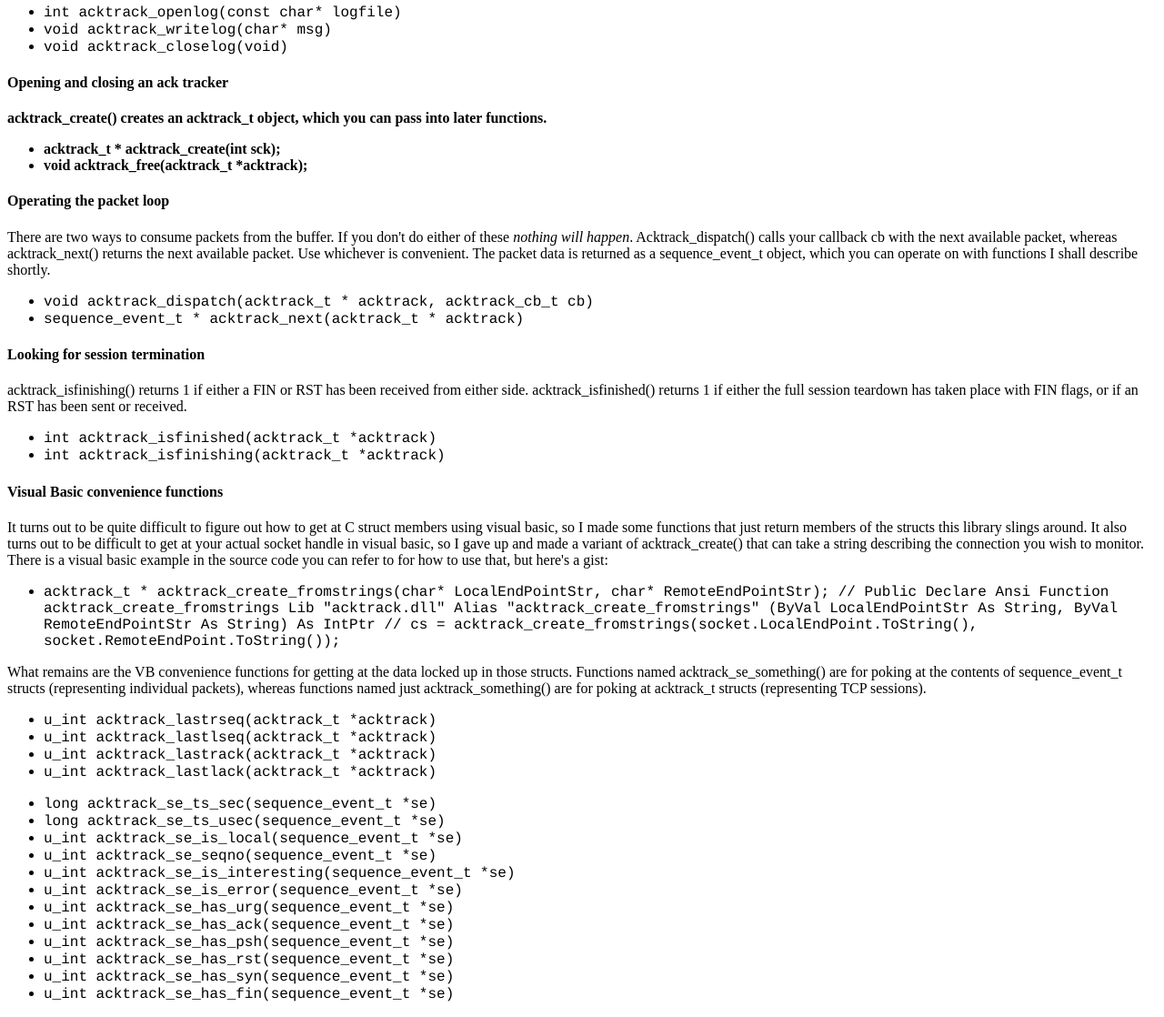
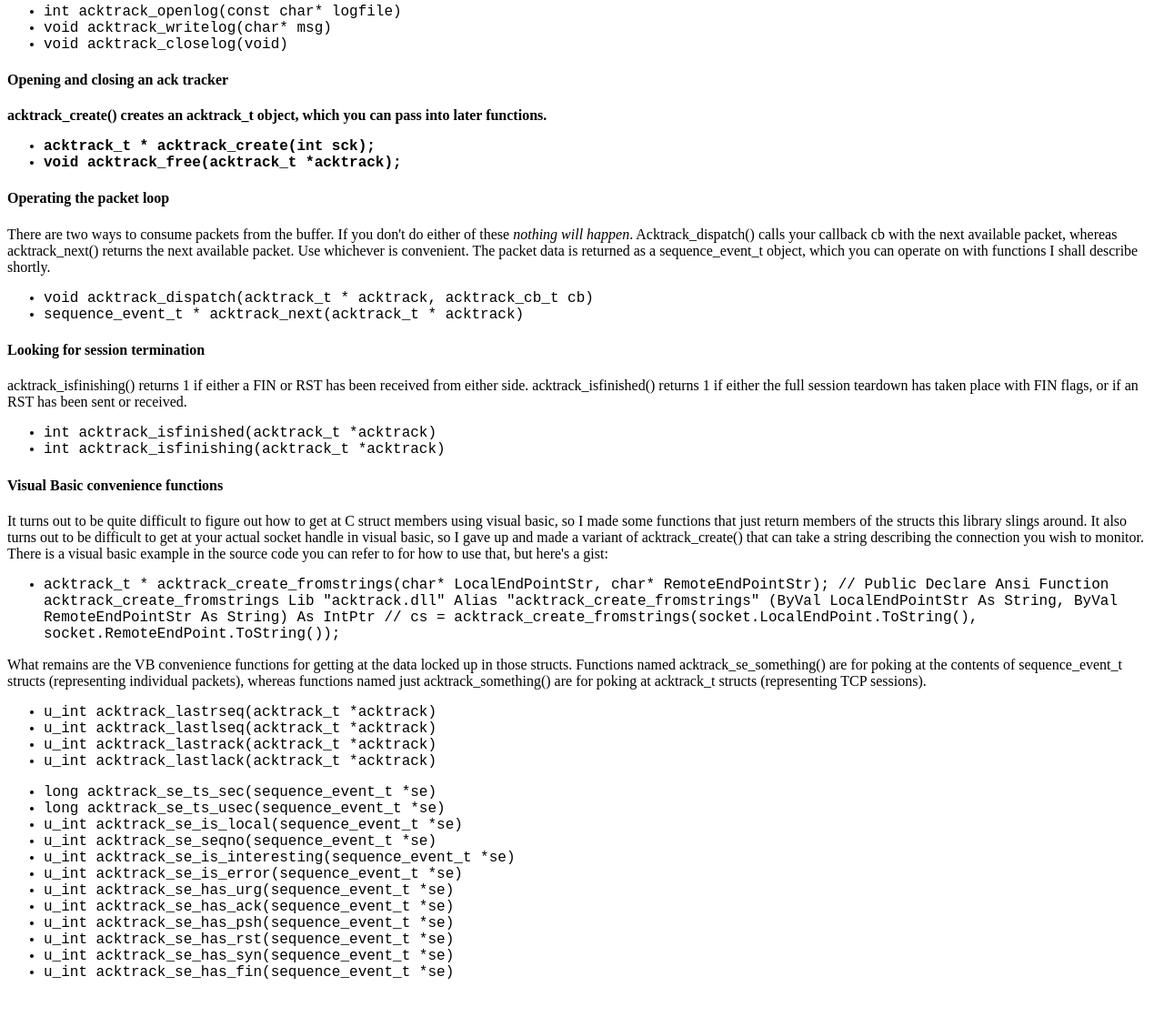
Before and after one commit to n8vi/acktrack, a plain HTML site: page public/index.html in a window 1280 px wide. Shown: the part 770-1888 px from the top of the page at 91% size. After the commit the page ends 1864 px from the top, so only its background shows below. Drawn offline with Linux system fonts and the light colour scheme; a script that the page names is missing.

Commit message:
fixed? html, parallelized? CI

```diff
--- a/public/index.html
+++ b/public/index.html
@@ -23,8 +23,8 @@ The binaries gitlab-ci has compiled from the latest master branch are available
 <script src="lastupdate.js"></script>
 </pre>
 <ul>
-<li><a href="acktrack.dll">acktrack.dll</a> - Windows, I think 32-bit, but I haven't verified.</li>
-<li><a href="libacktrack.so">libacktrack.so</a> - Linux.  I'm not attempting proper library versioning ... yet.</li>
+<li style="margin-top:0px;font-family: 'Courier New', Courier, monospace"><a href="acktrack.dll">acktrack.dll</a> - Windows, I think 32-bit, but I haven't verified.</li>
+<li style="margin-top:0px;font-family: 'Courier New', Courier, monospace"><a href="libacktrack.so">libacktrack.so</a> - Linux.  I'm not attempting proper library versioning ... yet.</li>
 </ul>
 <p>
 Installer binaries and such may or may not be implemented at some point.  It doesn't entirely make sense to create an installer
@@ -57,16 +57,16 @@ acktrack_openlog(), you'll see a lot more messages from within the library than
 different levels of logging or anything, this is quite verbose.  Here's the function prototypes:
 
 <ul>
-<li><font face="courier">int  acktrack_openlog(const char* logfile)</font></li>
-<li><font face="courier">void acktrack_writelog(char* msg)</font></li>
-<li><font face="courier">void acktrack_closelog(void)</font></li>
+<li style="margin-top:0px;font-family: 'Courier New', Courier, monospace">int  acktrack_openlog(const char* logfile)</li>
+<li style="margin-top:0px;font-family: 'Courier New', Courier, monospace">void acktrack_writelog(char* msg)</li>
+<li style="margin-top:0px;font-family: 'Courier New', Courier, monospace">void acktrack_closelog(void)</li>
 </ul>
 
 <h4>Opening and closing an ack tracker<h4>
 acktrack_create() creates an acktrack_t object, which you can pass into later functions.
 <ul>
-<li>acktrack_t * acktrack_create(int sck);</li>
-<li>void acktrack_free(acktrack_t *acktrack);</li>
+<li style="margin-top:0px;font-family: 'Courier New', Courier, monospace">acktrack_t * acktrack_create(int sck);</li>
+<li style="margin-top:0px;font-family: 'Courier New', Courier, monospace">void acktrack_free(acktrack_t *acktrack);</li>
 </ul>
 
 <h4>Operating the packet loop</h4>
@@ -74,16 +74,16 @@ There are two ways to consume packets from the buffer.  If you don't do either o
 calls your callback cb with the next available packet, whereas acktrack_next() returns the next available packet.  Use whichever is
 convenient.  The packet data is returned as a sequence_event_t object, which you can operate on with functions I shall describe shortly.
 <ul>
-<li><font face="courier">void acktrack_dispatch(acktrack_t * acktrack, acktrack_cb_t cb)</font></li>
-<li><font face="courier">sequence_event_t * acktrack_next(acktrack_t * acktrack)</font></li>
+<li style="margin-top:0px;font-family: 'Courier New', Courier, monospace">void acktrack_dispatch(acktrack_t * acktrack, acktrack_cb_t cb)</li>
+<li style="margin-top:0px;font-family: 'Courier New', Courier, monospace">sequence_event_t * acktrack_next(acktrack_t * acktrack)</li>
 </ul>
 
 <h4>Looking for session termination</h4>
 acktrack_isfinishing() returns 1 if either a FIN or RST has been received from either side.
 acktrack_isfinished() returns 1 if either the full session teardown has taken place with FIN flags, or if an RST has been sent or received.
 <ul>
-<li><font face="courier">int acktrack_isfinished(acktrack_t *acktrack)</font></li>
-<li><font face="courier">int acktrack_isfinishing(acktrack_t *acktrack)</font></li>
+<li style="margin-top:0px;font-family: 'Courier New', Courier, monospace">int acktrack_isfinished(acktrack_t *acktrack)</li>
+<li style="margin-top:0px;font-family: 'Courier New', Courier, monospace">int acktrack_isfinishing(acktrack_t *acktrack)</li>
 </ul>
 
 <h4>Visual Basic convenience functions</h4>
@@ -93,11 +93,11 @@ made a variant of acktrack_create() that can take a string describing the connec
 source code you can refer to for how to use that, but here's a gist:
 
 <ul>
-<li><font face="courier">
+<li style="margin-top:0px;font-family: 'Courier New', Courier, monospace">
 acktrack_t * acktrack_create_fromstrings(char* LocalEndPointStr, char* RemoteEndPointStr);
 // Public Declare Ansi Function acktrack_create_fromstrings Lib "acktrack.dll" Alias "acktrack_create_fromstrings" (ByVal LocalEndPointStr As String, ByVal RemoteEndPointStr As String) As IntPtr
 // cs = acktrack_create_fromstrings(socket.LocalEndPoint.ToString(), socket.RemoteEndPoint.ToString());
-</font></li>
+</li>
 </ul>
 
 What remains are the VB convenience functions for getting at the data locked up in those structs.  Functions named acktrack_se_something() are for
@@ -105,25 +105,25 @@ poking at the contents of sequence_event_t structs (representing individual pack
 poking at acktrack_t structs (representing TCP sessions).
 
 <ul>
-<li><font face="courier">u_int acktrack_lastrseq(acktrack_t *acktrack)</font></li>
-<li><font face="courier">u_int acktrack_lastlseq(acktrack_t *acktrack)</font></li>
-<li><font face="courier">u_int acktrack_lastrack(acktrack_t *acktrack)</font></li>
-<li><font face="courier">u_int acktrack_lastlack(acktrack_t *acktrack)</font></li>
+<li style="margin-top:0px;font-family: 'Courier New', Courier, monospace">u_int acktrack_lastrseq(acktrack_t *acktrack)</li>
+<li style="margin-top:0px;font-family: 'Courier New', Courier, monospace">u_int acktrack_lastlseq(acktrack_t *acktrack)</li>
+<li style="margin-top:0px;font-family: 'Courier New', Courier, monospace">u_int acktrack_lastrack(acktrack_t *acktrack)</li>
+<li style="margin-top:0px;font-family: 'Courier New', Courier, monospace">u_int acktrack_lastlack(acktrack_t *acktrack)</li>
 </ul>
 
 <ul>
-<li><font face="courier">long acktrack_se_ts_sec(sequence_event_t *se)</font></li>
-<li><font face="courier">long acktrack_se_ts_usec(sequence_event_t *se)</font></li>
-<li><font face="courier">u_int acktrack_se_is_local(sequence_event_t *se)</font></li>
-<li><font face="courier">u_int acktrack_se_seqno(sequence_event_t *se)</font></li>
-<li><font face="courier">u_int acktrack_se_is_interesting(sequence_event_t *se)</font></li>
-<li><font face="courier">u_int acktrack_se_is_error(sequence_event_t *se)</font></li>
-<li><font face="courier">u_int acktrack_se_has_urg(sequence_event_t *se)</font></li>
-<li><font face="courier">u_int acktrack_se_has_ack(sequence_event_t *se)</font></li>
-<li><font face="courier">u_int acktrack_se_has_psh(sequence_event_t *se)</font></li>
-<li><font face="courier">u_int acktrack_se_has_rst(sequence_event_t *se)</font></li>
-<li><font face="courier">u_int acktrack_se_has_syn(sequence_event_t *se)</font></li>
-<li><font face="courier">u_int acktrack_se_has_fin(sequence_event_t *se)</font></li>
+<li style="margin-top:0px;font-family: 'Courier New', Courier, monospace">long acktrack_se_ts_sec(sequence_event_t *se)</li>
+<li style="margin-top:0px;font-family: 'Courier New', Courier, monospace">long acktrack_se_ts_usec(sequence_event_t *se)</li>
+<li style="margin-top:0px;font-family: 'Courier New', Courier, monospace">u_int acktrack_se_is_local(sequence_event_t *se)</li>
+<li style="margin-top:0px;font-family: 'Courier New', Courier, monospace">u_int acktrack_se_seqno(sequence_event_t *se)</li>
+<li style="margin-top:0px;font-family: 'Courier New', Courier, monospace">u_int acktrack_se_is_interesting(sequence_event_t *se)</li>
+<li style="margin-top:0px;font-family: 'Courier New', Courier, monospace">u_int acktrack_se_is_error(sequence_event_t *se)</li>
+<li style="margin-top:0px;font-family: 'Courier New', Courier, monospace">u_int acktrack_se_has_urg(sequence_event_t *se)</li>
+<li style="margin-top:0px;font-family: 'Courier New', Courier, monospace">u_int acktrack_se_has_ack(sequence_event_t *se)</li>
+<li style="margin-top:0px;font-family: 'Courier New', Courier, monospace">u_int acktrack_se_has_psh(sequence_event_t *se)</li>
+<li style="margin-top:0px;font-family: 'Courier New', Courier, monospace">u_int acktrack_se_has_rst(sequence_event_t *se)</li>
+<li style="margin-top:0px;font-family: 'Courier New', Courier, monospace">u_int acktrack_se_has_syn(sequence_event_t *se)</li>
+<li style="margin-top:0px;font-family: 'Courier New', Courier, monospace">u_int acktrack_se_has_fin(sequence_event_t *se)</li>
 </ul>
 
 </body>
```
Also changed, not shown: 1 other file.
